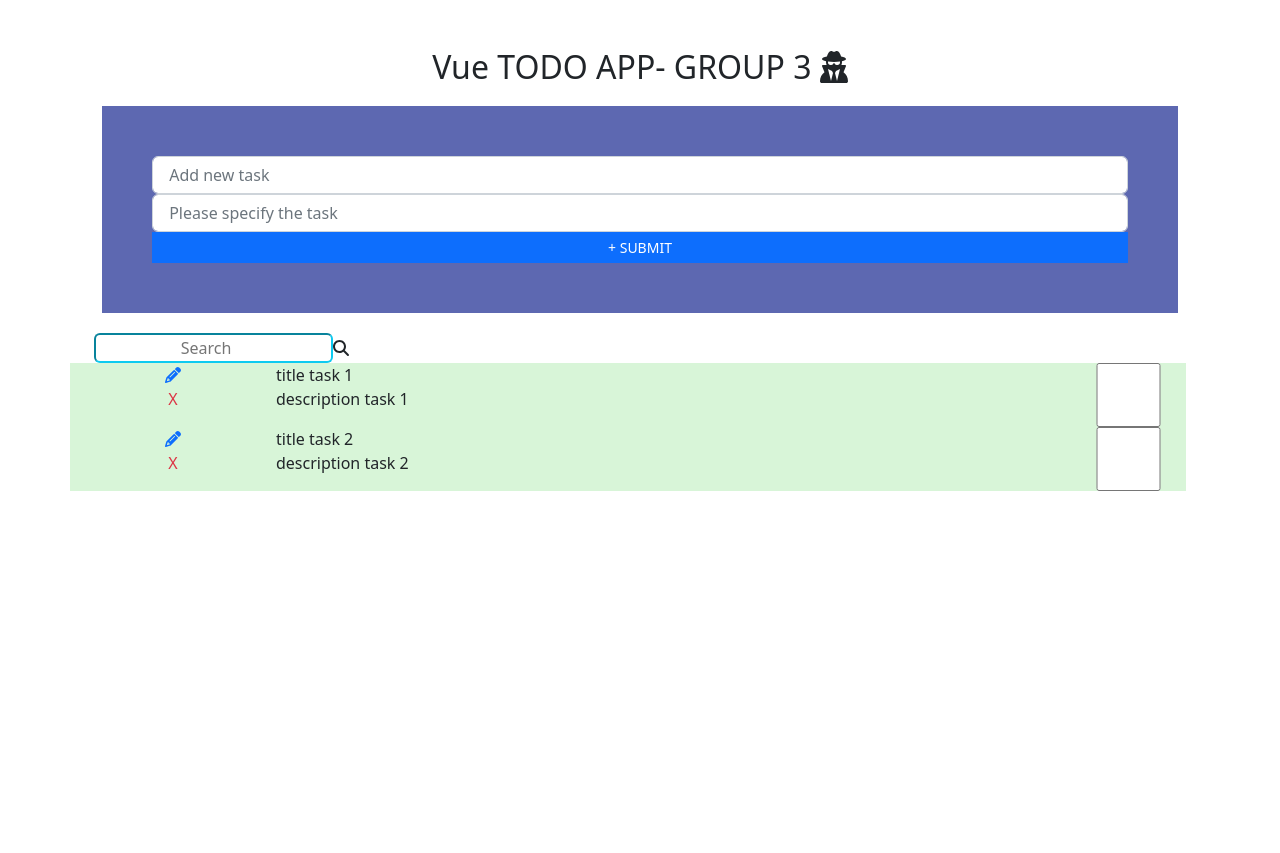
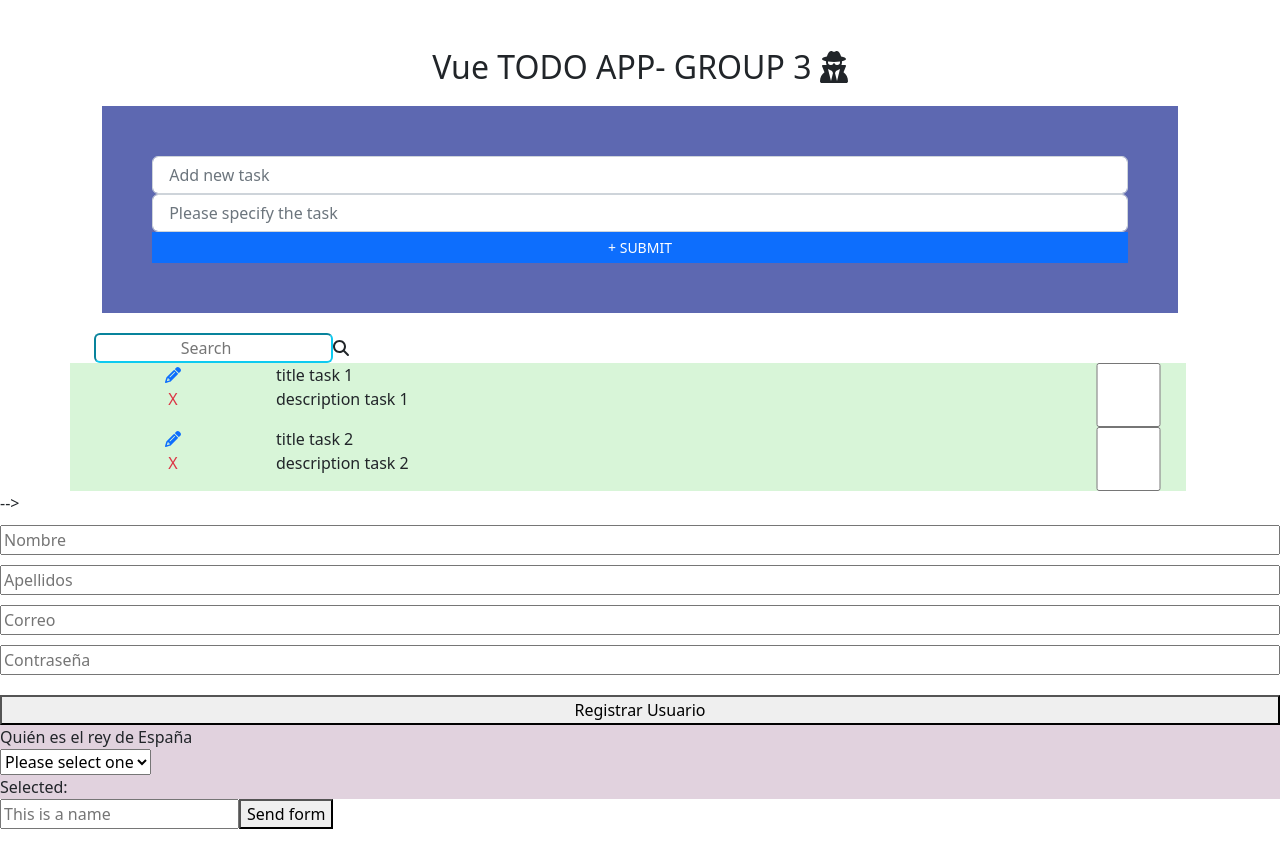
Before and after one commit to nvianaperez/ToDoList-group3, a Vue app: page / in a window 1280 px wide. Before the commit the page ends 800 px from the top, so only its background shows below. Built offline with nearby package versions, Linux system fonts and the light colour scheme.

Commit message:
ari tonterías

```diff
--- a/src/App.vue
+++ b/src/App.vue
@@ -1,15 +1,21 @@
 <template>
   <div id="app">
   <todo-app></todo-app>
+  <exercices></exercices>
+  <forms></forms>
 </div>
 </template>
 <script>
   import TodoApp from './components/TodoApp.vue'
+import Exercices from './components/Exercices.vue';
+import Forms from './components/forms.vue';
   export default {
     name: 'App',
     components: {
-      TodoApp
-    }
+    TodoApp,
+    Exercices,
+    Forms
+}
   }
 </script>
 <!-- <script>
--- /dev/null
+++ b/src/components/Exercices.vue
@@ -0,0 +1,141 @@
+
+<script>
+    export default {
+      data() {
+        return {
+        //   name: "Alex",
+        //   age: 55,
+        //   count: 0,
+        //   color: "blue",
+        //   i: 0,
+        //   arra: [4, 5, 6, 4, 2],
+        //   text: ["texto1", "texto2", "texto3", "texto4", "texto5"],
+        //   valueTextClick: "texto6",
+        //   valueTextMouseOver: "texto8",
+        //   isChangeColor: false,
+        //   listSuper: ["Platanos", "Naranjas", "Peras", "Melon", "Mandarina"],
+          nameForm:'',
+          lastnameForm:'',
+          mailForm:'',
+          passwordForm:'',
+          userRegister:'',
+          selected:'',
+        };
+      },
+      methods: {
+        // textValueClick() {
+        //   this.valueTextClick = this.text[Math.floor(Math.random() * this.text.length)];
+        // },
+        // textValueMouseOver() {
+        //   this.valueTextMouseOver = this.text[Math.floor(Math.random() * this.text.length)];
+        // },
+        // h1ChangeColor() {
+        //   this.isChangeColor = true;
+        // },
+        registerUser(){
+          this.userRegister=`Se ha registrado correctamente ${this.nameForm} ${this.lastnameForm} `;
+          this.nameForm='';
+          this.lastnameForm='';
+          this.mailForm='';
+          this.passwordForm=''
+        }
+      },
+    };
+    </script>
+
+    <template>
+      <!-- <h1: class="[isChangeColor? colorChange1: colorChange2]">Change color 30-09-2022</h1:>
+      <p>
+        Let's work on the excercise! {{ name }} age {{ age }}, count
+        {{ count }} color {{ color }} arra {{ arra[0] }}
+      </p>
+      <p></p>
+      <button @click="textValueClick">Event click {{valueTextClick}}</button>
+      <p></p>
+      <button @mouseover="textValueMouseOver">Event mouseover {{valueTextMouseOver}}</button>
+
+      <p></p>
+      <button @click="h1ChangeColor">Change Color</button>
+      <p></p>
+      <ul id="list">
+        <li v-for="(fruit,index) in listSuper" :key=index>
+          {{ index +1 }}. {{fruit}}
+        </li>
+      </ul> --> -->
+      <form v-on:submit.prevent="registerUser">
+        <div class="formRegister">
+        <input class="inputForm" v-model="nameForm" placeholder="Nombre">
+        <input class="inputForm" v-model="lastnameForm" placeholder="Apellidos">
+        <input class="inputForm" v-model="mailForm" placeholder="Correo">
+        <input class="inputForm" type="password" v-model="passwordForm" placeholder="Contraseña">
+        <button class="buttonForm" type="submit">Registrar Usuario</button>
+      </div>
+      <div>{{userRegister}}</div>
+      </form>
+
+
+
+      <main>
+
+   <div> Quién es el rey de España </div>
+    <select v-model="selected">
+
+    <option disabled value="">Please select one</option>
+    <option>A Juan Carlos</option>
+     <option>B Felipe </option>
+    <option>C Leticia </option>
+       </select>
+    <div>Selected: {{ selected }}</div>
+    </main>
+
+    </template>
+
+    <style scoped>
+    header {
+      line-height: 1.5;
+    }
+
+    .logo {
+      display: block;
+      margin: 0 auto 2rem;
+    }
+
+    @media (min-width: 1024px) {
+      header {
+        display: flex;
+        place-items: center;
+        padding-right: calc(var(--section-gap) / 2);
+      }
+
+      .logo {
+        margin: 0 2rem 0 0;
+      }
+
+      header .wrapper {
+        display: flex;
+        place-items: flex-start;
+        flex-wrap: wrap;
+      }
+    }
+
+    .colorChange1 {
+      color: blueviolet;
+    }
+
+    .colorChange2 {
+      color: blue;
+    }
+    .formRegister{
+      display: flex;
+      flex-direction:column;
+    }
+    .inputForm{
+      margin-top: 10px;
+    }
+    .buttonForm{
+      margin-top: 20px;
+    }
+    </style>
+
+<!-- TEORIA -->
+<!--   -->
--- /dev/null
+++ b/src/components/forms.vue
@@ -0,0 +1,42 @@
+<script>
+    export default {
+      data() {
+        return {
+          name: "",
+          error: null,
+          success: false
+        };
+      },
+      methods: {
+        checkForm() {
+          if (this.name === '') {
+            this.error = "Name can't be empty"
+            this.success = false
+
+            return
+          }
+          this.error = null
+          this.success = true
+        },
+      }
+    };
+    </script>
+
+    <template>
+      <form @submit.prevent="checkForm">
+        <input type="text" v-model="name" placeholder="This is a name" />
+        <button type="submit">Send form</button>
+      </form>
+      <br />
+      <p v-if="error" class="error">{{ error }}</p>
+      <p v-if="success" class="success">Name created correctly!</p>
+    </template>
+
+    <style>
+    .error {
+        color: red;
+      }
+      .success {
+        color: green;
+      }
+    </style>
```
Also changed, not shown: src/components/TodoApp.vue (+10 -3 lines).
